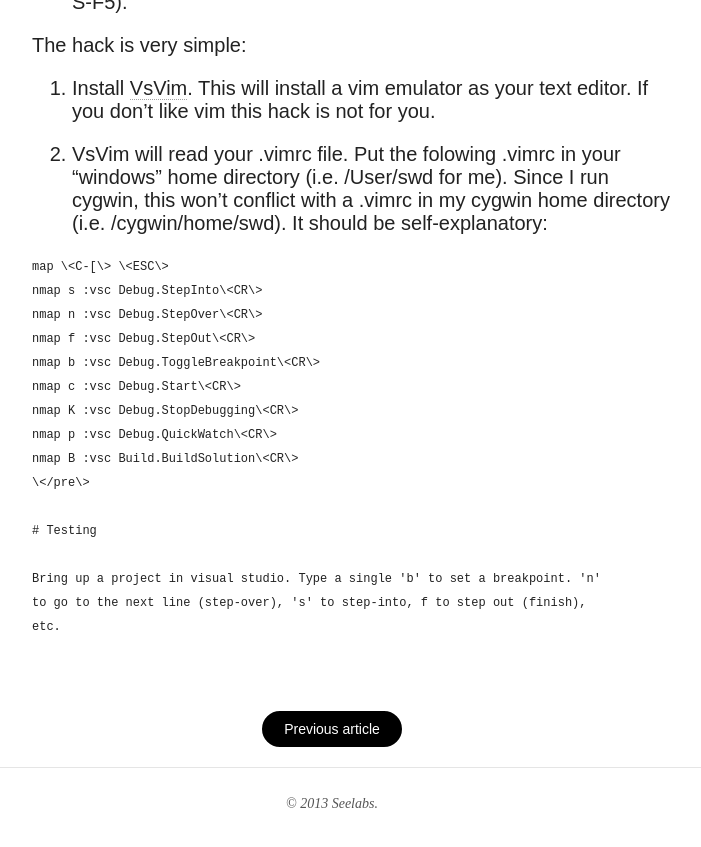
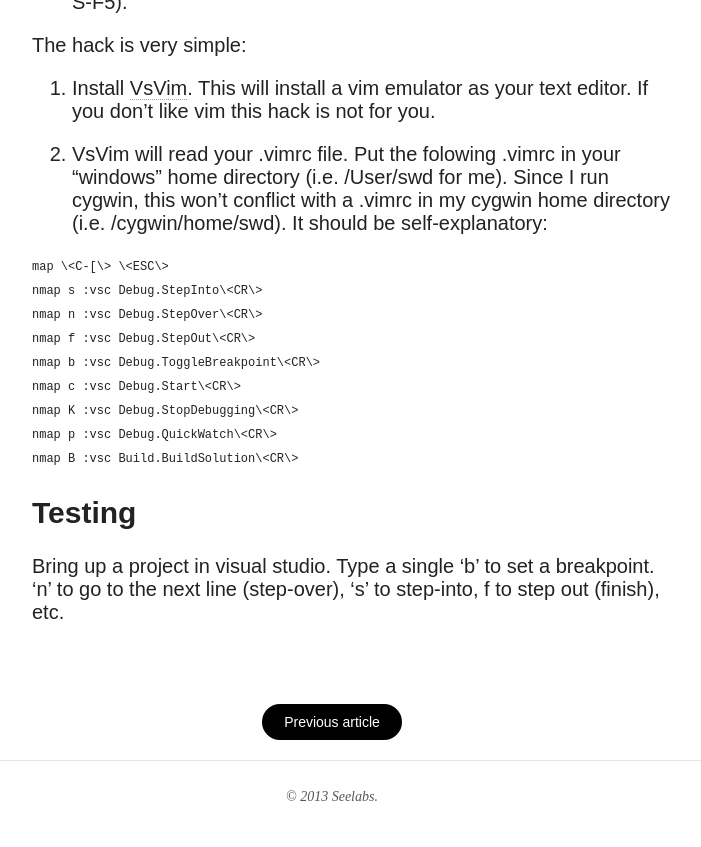
Before and after one commit to seelabs/seelabs.github.io, a Jekyll site: the page built from _posts/2013-12-30-vsvim-debug-settings.md, in a window 1280 px wide and 900 px high, scrolled down 1195 px. Shown: the top 847 px of the window, without its empty margins (308-1009 px from the left). Built offline with Jekyll 4.4.1, drawn with Linux system fonts in a browser that asks for light colours; nearby versions of some CDN libraries.

Commit message:
Fixes typo in code block.

```diff
--- a/_posts/2013-12-30-vsvim-debug-settings.md
+++ b/_posts/2013-12-30-vsvim-debug-settings.md
@@ -53,7 +53,7 @@
 nmap K :vsc Debug.StopDebugging\<CR\>
 nmap p :vsc Debug.QuickWatch\<CR\>
 nmap B :vsc Build.BuildSolution\<CR\>
-\</pre\>
+</pre>
 
 # Testing
 
```
